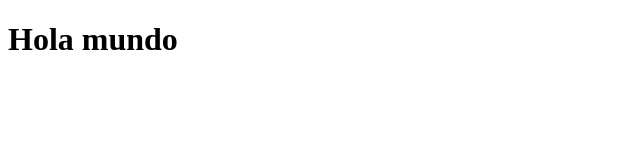
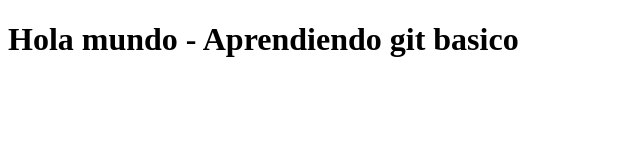
Before and after one commit to calevano/testproject, a plain HTML site: page index.html in a window 1280 px wide. Shown: the whole page, without its empty margins (0-640 px from the left). Drawn offline with Linux system fonts and the light colour scheme.

Commit message:
Agregnado texto en Hola Mundo

```diff
--- a/index.html
+++ b/index.html
@@ -4,6 +4,6 @@
 	<title>Inicio</title>
 </head>
 <body>
-<h1>Hola mundo</h1>
+<h1>Hola mundo - Aprendiendo git basico</h1>
 </body>
 </html>
```
